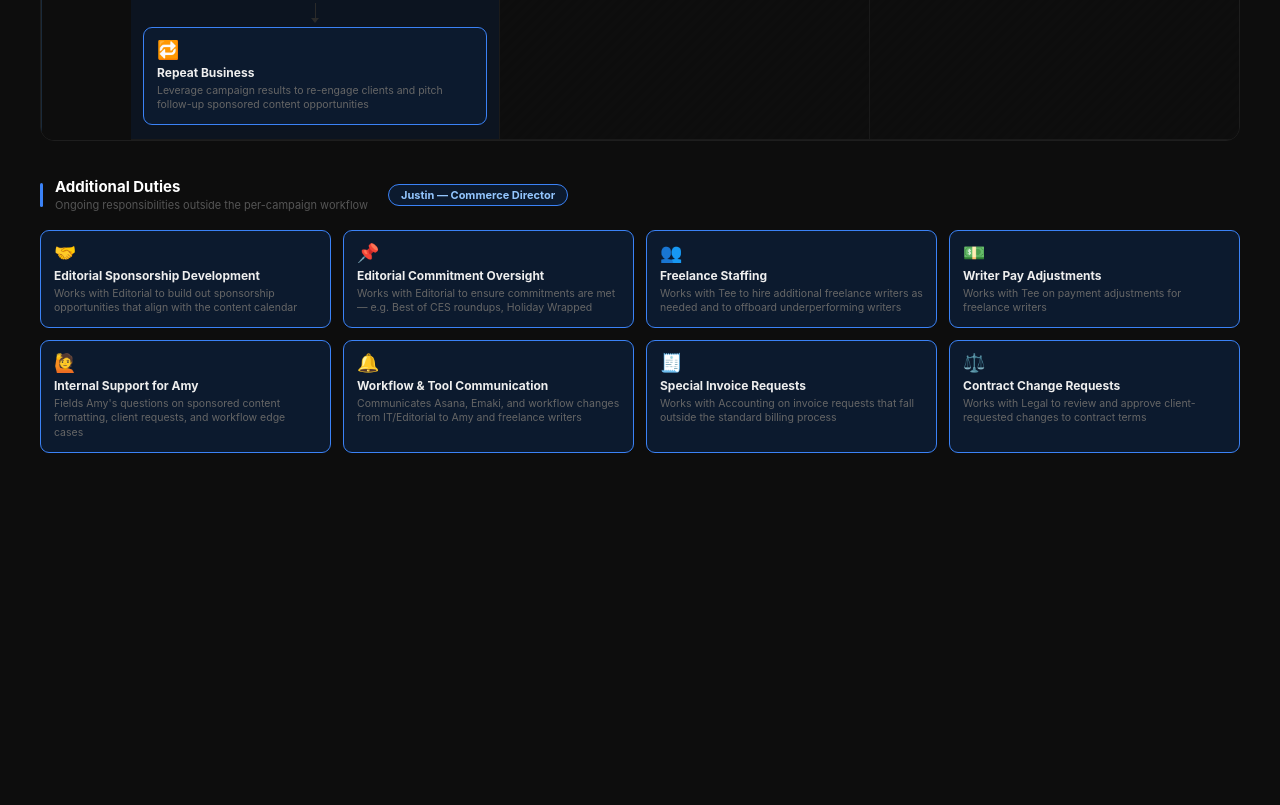
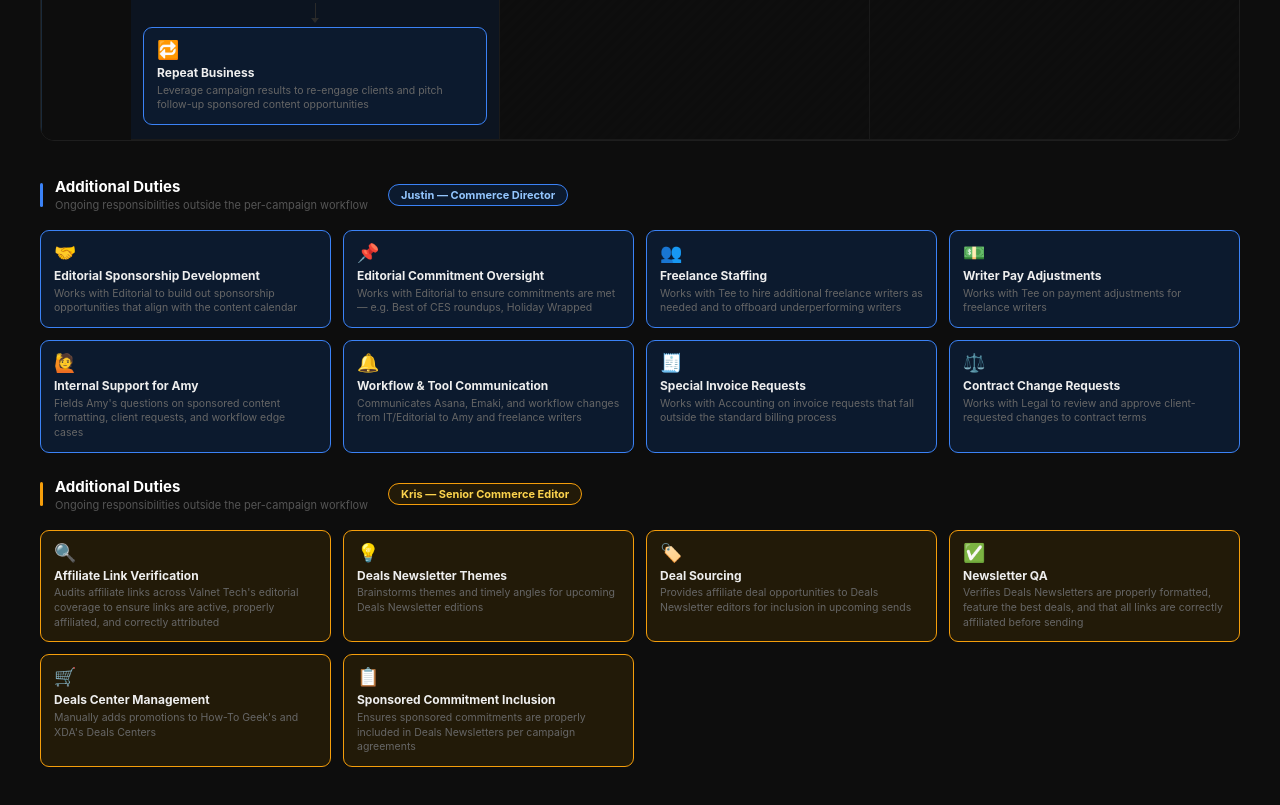
Before and after one commit to jaduino/SponsoredContentWorkflow, a plain HTML site: page index.html in a window 1280 px wide. Shown: the part 2334-3139 px from the top of the page. Before the commit the page ends 2847 px from the top, so only its background shows below. Drawn offline with Linux system fonts and the light colour scheme.

Commit message:
Add files via upload

```diff
--- a/index.html
+++ b/index.html
@@ -785,6 +785,58 @@
   </div>
 </div>
 
+<!-- Kris Additional Duties -->
+<div style="max-width:1200px;margin:24px auto 0;">
+  <div style="display:flex;align-items:center;gap:12px;margin-bottom:18px;">
+    <div style="width:3px;height:24px;background:#F59E0B;border-radius:2px;flex-shrink:0"></div>
+    <div>
+      <div style="font-size:15px;font-weight:700;color:#fff">Additional Duties</div>
+      <div style="font-size:11px;color:#555;margin-top:2px">Ongoing responsibilities outside the per-campaign workflow</div>
+    </div>
+    <div style="margin-left:8px;background:#221a08;border:1.5px solid #F59E0B;border-radius:20px;padding:3px 12px;font-size:11px;font-weight:700;color:#FCD34D;">Kris — Senior Commerce Editor</div>
+  </div>
+
+  <div style="display:grid;grid-template-columns:repeat(auto-fill,minmax(280px,1fr));gap:12px;">
+
+    <div class="n amber" data-tip="Kris audits affiliate links across Valnet Tech's editorial coverage to ensure all links are properly affiliated, active, and correctly attributed — protecting revenue and link integrity across the network.">
+      <span class="n-icon">🔍</span>
+      <div class="n-title">Affiliate Link Verification</div>
+      <div class="n-sub">Audits affiliate links across Valnet Tech's editorial coverage to ensure links are active, properly affiliated, and correctly attributed</div>
+    </div>
+
+    <div class="n amber" data-tip="Kris brainstorms and develops theme concepts for the Deals Newsletter, identifying timely angles, seasonal hooks, and product categories that will resonate with readers.">
+      <span class="n-icon">💡</span>
+      <div class="n-title">Deals Newsletter Themes</div>
+      <div class="n-sub">Brainstorms themes and timely angles for upcoming Deals Newsletter editions</div>
+    </div>
+
+    <div class="n amber" data-tip="Kris sources and surfaces affiliate deal opportunities — strong product offers, promotions, and pricing drops — to pass along to the Deals Newsletter editors for inclusion.">
+      <span class="n-icon">🏷️</span>
+      <div class="n-title">Deal Sourcing</div>
+      <div class="n-sub">Provides affiliate deal opportunities to Deals Newsletter editors for inclusion in upcoming sends</div>
+    </div>
+
+    <div class="n amber" data-tip="Kris reviews Deals Newsletters before they go out to verify proper formatting, confirm the best available deals are featured, and ensure all links are correctly affiliated.">
+      <span class="n-icon">✅</span>
+      <div class="n-title">Newsletter QA</div>
+      <div class="n-sub">Verifies Deals Newsletters are properly formatted, feature the best deals, and that all links are correctly affiliated before sending</div>
+    </div>
+
+    <div class="n amber" data-tip="Kris manually adds promotional deals and offers to the Deals Centers on How-To Geek and XDA, keeping those pages current with the best available affiliate promotions.">
+      <span class="n-icon">🛒</span>
+      <div class="n-title">Deals Center Management</div>
+      <div class="n-sub">Manually adds promotions to How-To Geek's and XDA's Deals Centers</div>
+    </div>
+
+    <div class="n amber" data-tip="Kris ensures that any sponsored content commitments are reflected in Deals Newsletters — confirming that the right products and placements are included as promised to clients.">
+      <span class="n-icon">📋</span>
+      <div class="n-title">Sponsored Commitment Inclusion</div>
+      <div class="n-sub">Ensures sponsored commitments are properly included in Deals Newsletters per campaign agreements</div>
+    </div>
+
+  </div>
+</div>
+
 <!-- Tooltip element -->
 <div class="tooltip" id="tooltip"></div>
 
```
